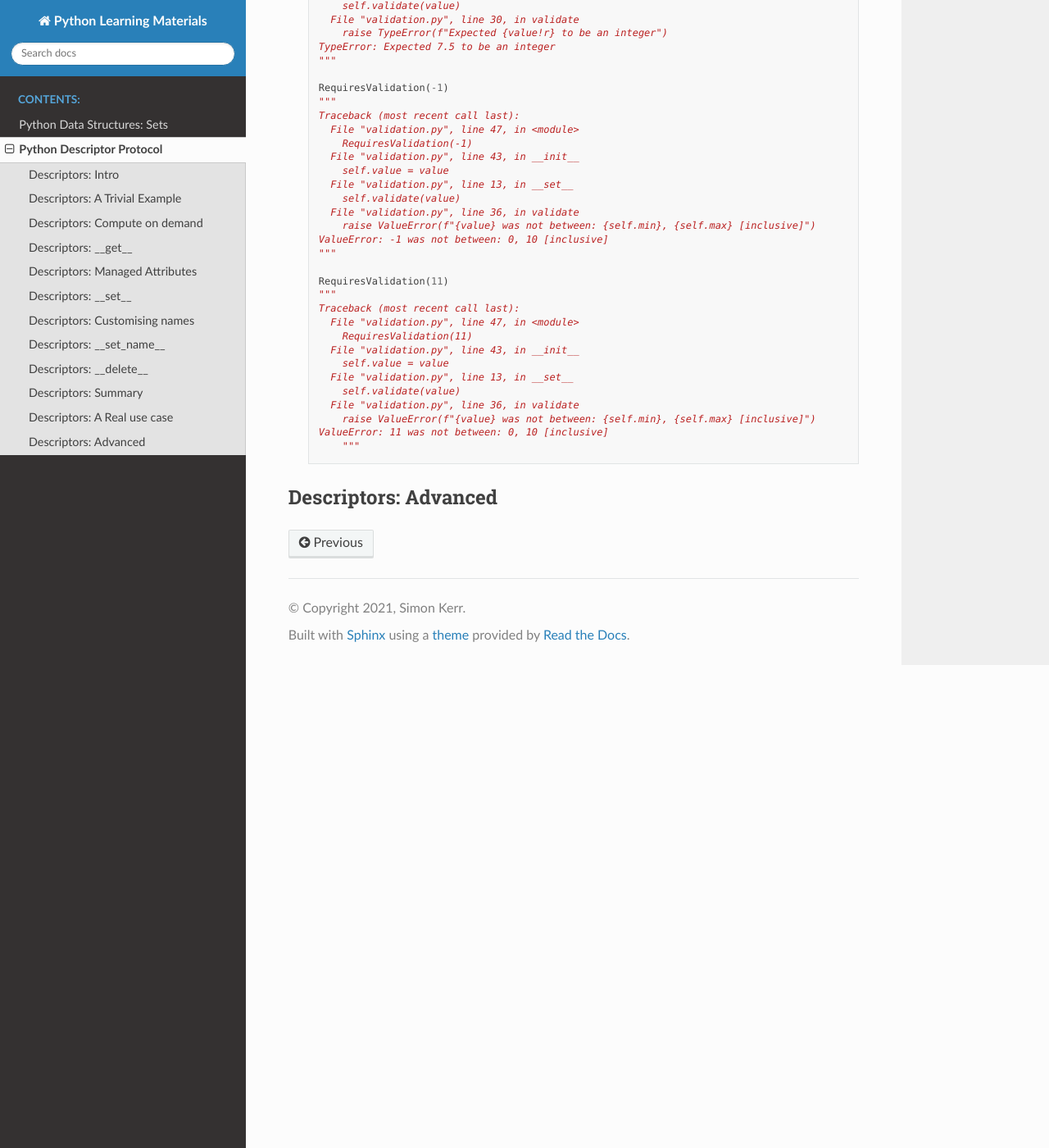
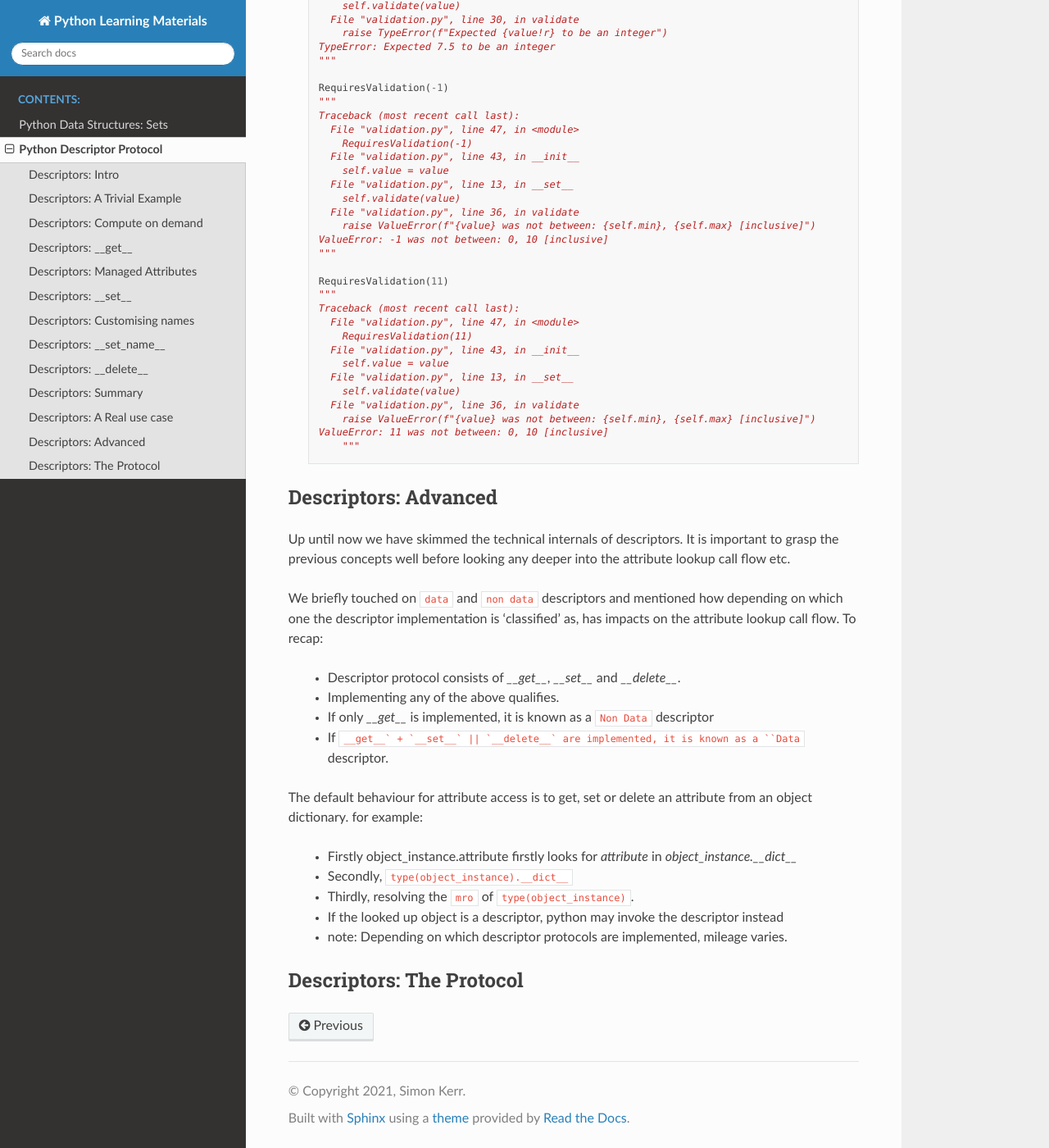
Before and after one commit to symonk/pydocs, a Sphinx documentation site: the page built from docs/source/descriptor_protocol.rst, in a window 1280 px wide and 1400 px high, scrolled down 8399 px. Shown: the whole window at 82% size. Built offline with Sphinx 7.4.7 and the Read the Docs theme 2.0.0, drawn with Linux system fonts in a browser that asks for light colours.

Commit message:
add descriptors advanced section

```diff
--- a/docs/source/descriptor_protocol.rst
+++ b/docs/source/descriptor_protocol.rst
@@ -474,3 +474,27 @@ to validate integers in a reusable, strict manner:
 
 Descriptors: Advanced
 ----------------------
+
+Up until now we have skimmed the technical internals of descriptors.  It is important to grasp
+the previous concepts well before looking any deeper into the attribute lookup call flow etc.
+
+We briefly touched on ``data`` and ``non data`` descriptors and mentioned how depending on which
+one the descriptor implementation is 'classified' as, has impacts on the attribute lookup
+call flow.  To recap:
+
+    * Descriptor protocol consists of `__get__`, `__set__` and `__delete__`.
+    * Implementing any of the above qualifies.
+    * If only `__get__` is implemented, it is known as a ``Non Data`` descriptor
+    * If ``__get__` + `__set__` || `__delete__` are implemented, it is known as a ``Data`` descriptor.
+
+The default behaviour for attribute access is to get, set or delete an attribute from an object dictionary.
+for example:
+
+    * Firstly object_instance.attribute firstly looks for `attribute` in `object_instance.__dict__`
+    * Secondly, ``type(object_instance).__dict__``
+    * Thirdly, resolving the ``mro`` of ``type(object_instance)``.
+    * If the looked up object is a descriptor, python may invoke the descriptor instead
+    * note: Depending on which descriptor protocols are implemented, mileage varies.
+
+Descriptors: The Protocol
+--------------------------
```
